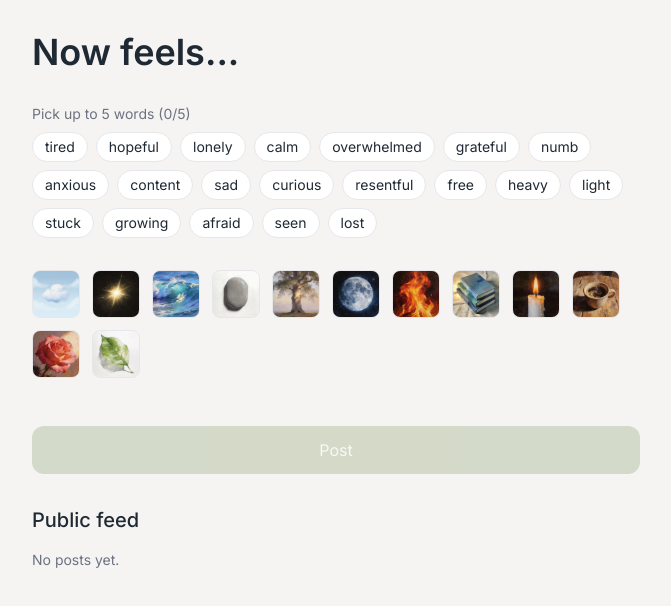
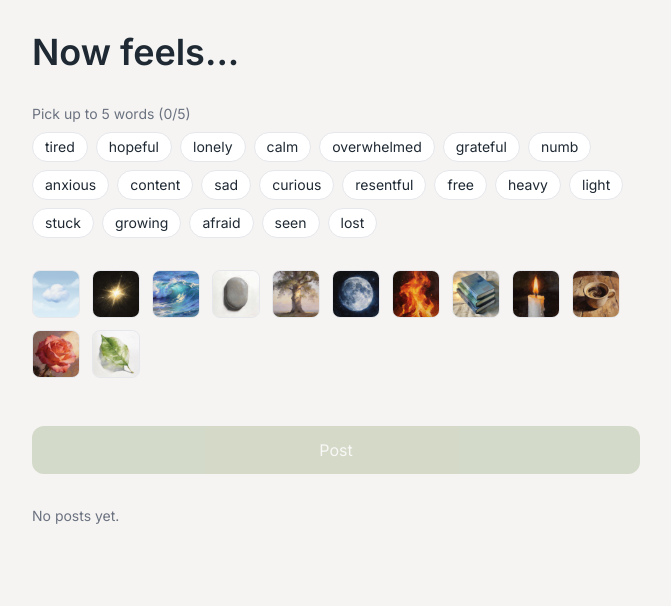
Before and after one commit to KateBark/now-feels, a Next.js app: page / in a window 1280 px wide. Shown: the top 606 px of the page, without its empty margins (304-975 px from the left). Built offline with nearby package versions, Linux system fonts and the light colour scheme.

Commit message:
fixed cropping issue with tree image in post card, re object-cover

```diff
--- a/app/page.js
+++ b/app/page.js
@@ -75,9 +75,9 @@ export default function Home() {
       </button>
 
       <section className="space-y-3 sm:space-y-4">
-        <h2 className="text-lg sm:text-xl font-medium text-[#1F2933]">
+        {/* <h2 className="text-lg sm:text-xl font-medium text-[#1F2933]">
           Public feed
-        </h2>
+        </h2> */}
         {feed.length === 0 && (
           <p className="text-[#6B7280] text-sm">No posts yet.</p>
         )}
--- a/components/PostCard.js
+++ b/components/PostCard.js
@@ -10,7 +10,7 @@ export default function PostCard({ post }) {
             <img
               src={post.icon.src}
               alt={post.icon.alt || post.icon.id || "icon"}
-              className="w-8 h-8 sm:w-10 sm:h-10 object-contain"
+              className="w-16 h-16 sm:w-10 sm:h-10 object-cover rounded-lg"
             />
           ) : (
             post.icon
```
